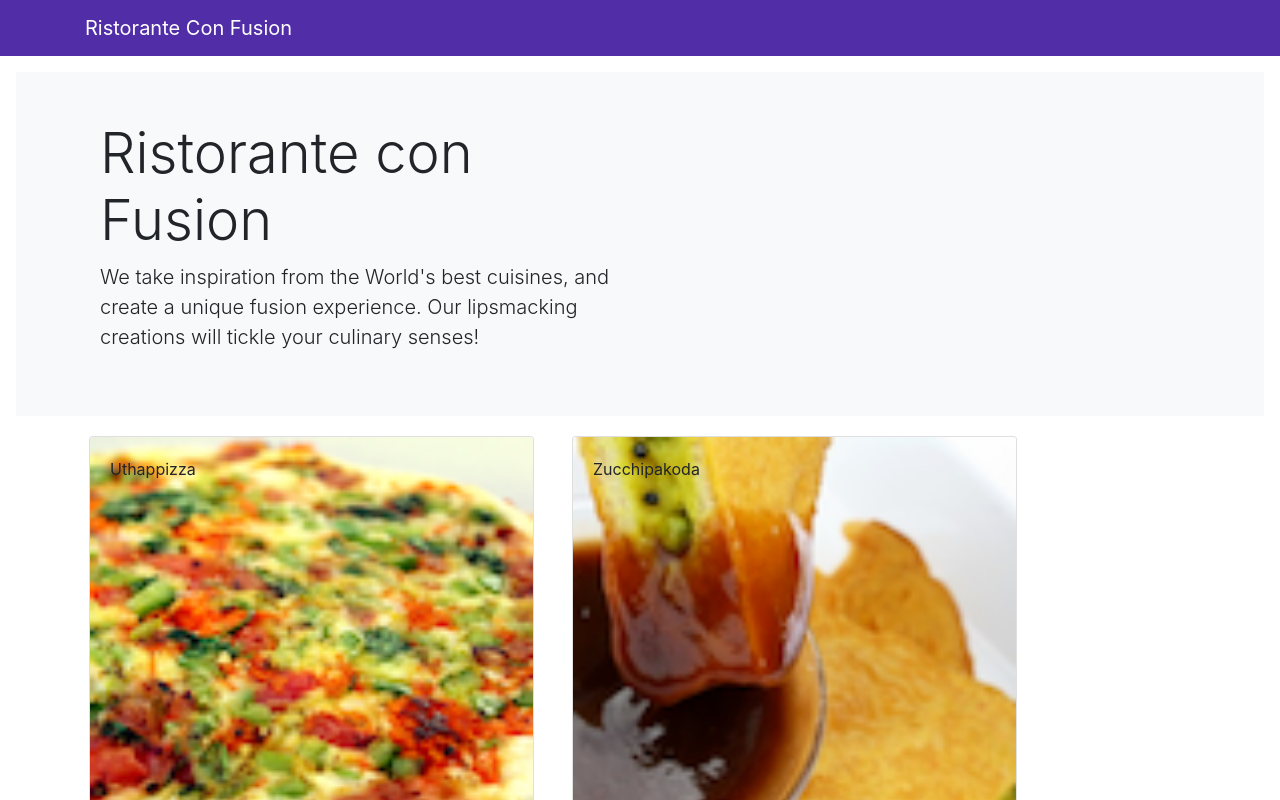
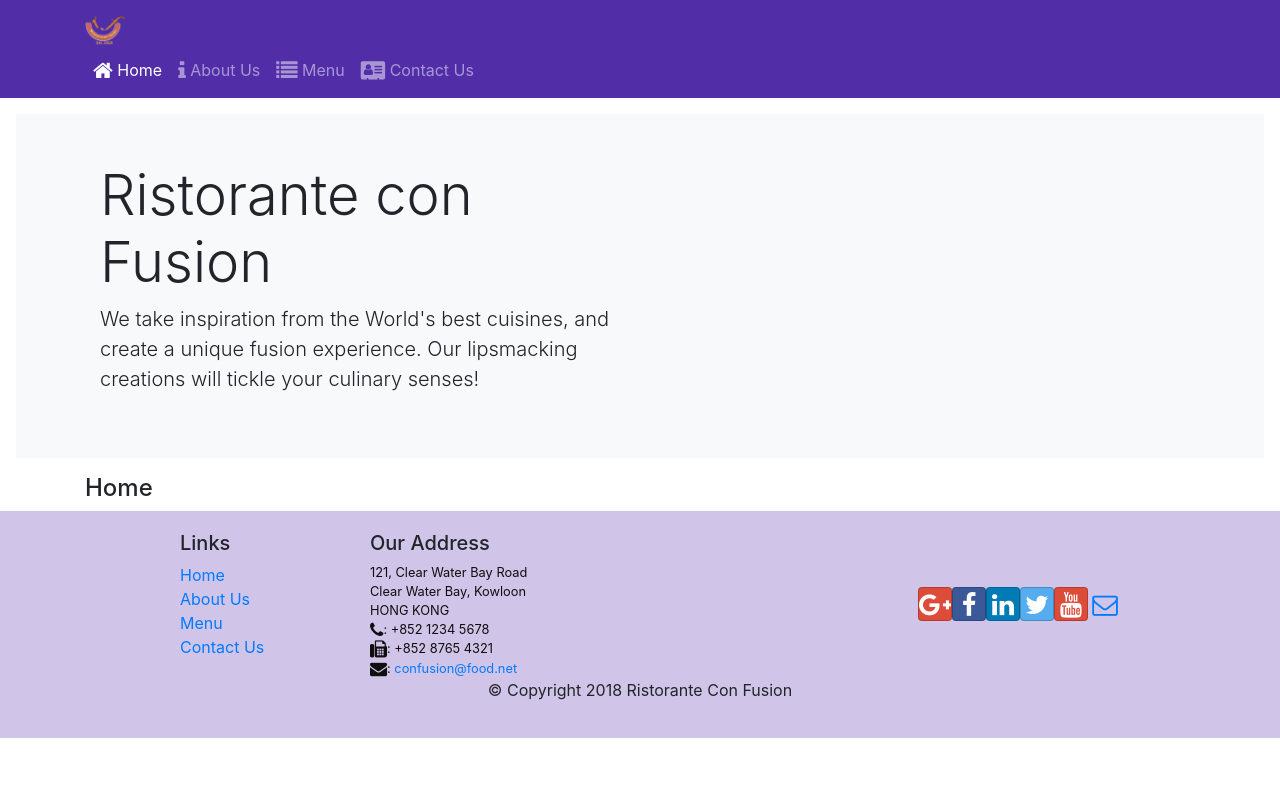
Before and after one commit to Geeth-K/React_practice_apps, a React (Create React App) app: page /home in a window 1280 px wide. Shown: the top 800 px of the page. Built offline with nearby package versions, Linux system fonts and the light colour scheme.

Commit message:
React router

```diff
--- a/package.json
+++ b/package.json
@@ -13,6 +13,7 @@
     "react-bootstrap": "^1.0.1",
     "react-dom": "^16.14.0",
     "react-popper": "^2.2.5",
+    "react-router-dom": "^4.2.2",
     "react-scripts": "^5.0.0",
     "reactstrap": "^9.0.1",
     "web-vitals": "^2.1.4"
--- a/src/App.js
+++ b/src/App.js
@@ -1,15 +1,17 @@
 import React, { Component } from 'react';
-import { Navbar, NavbarBrand } from 'reactstrap';
 import Main from './components/MainComponent';
 import './App.css';
+import { BrowserRouter } from 'react-router-dom';
 
 class App extends Component {
 
   render() {
     return (
-      <div>
-        <Main/>
-      </div>
+      <BrowserRouter>
+        <div>
+          <Main/>
+        </div>
+      </BrowserRouter>
     );
   }
 }
--- a/src/components/FooterComponent.js
+++ b/src/components/FooterComponent.js
@@ -1,4 +1,5 @@
 import React from 'react';
+import { Link } from 'react-router-dom';
 
 function Footer(props) {
     return(
@@ -8,10 +9,10 @@
                     <div className="col-4 offset-1 col-sm-2">
                         <h5>Links</h5>
                         <ul className="list-unstyled">
-                            <li><a href="#">Home</a></li>
-                            <li><a href="#">About</a></li>
-                            <li><a href="#">Menu</a></li>
-                            <li><a href="contactus.html">Contact</a></li>
+                            <li><Link to='/home'>Home</Link></li>
+                            <li><Link to='/aboutus'>About Us</Link></li>
+                            <li><Link to='/menu'>Menu</Link></li>
+                            <li><Link to='/contactus'>Contact Us</Link></li>
                         </ul>
                     </div>
                     <div className="col-7 col-sm-5">
--- /dev/null
+++ b/src/components/HomeComponent.js
@@ -0,0 +1,11 @@
+import React from 'react';
+
+function Home(props) {
+    return (
+        <div className='container'>
+            <h4>Home</h4>
+        </div>
+    );
+}
+
+export default Home;
--- a/src/components/MainComponent.js
+++ b/src/components/MainComponent.js
@@ -1,30 +1,36 @@
 import React, { Component } from 'react';
+import Home from './HomeComponent';
 import Menu from './MenuComponent';
 import DishDetail from './DishdetailComponent';
 import TopHeaderComponent from './TopHeaderComponent';
 import Footer from './FooterComponent';
 import { DISHES } from '../shared/dishes';
+import { Switch, Route, Redirect } from 'react-router-dom';
 
 class Main extends Component {
   constructor(props) {
     super(props);
 
     this.state = {
-      dishes: DISHES,
-      selectedDish: null
+      dishes: DISHES
     };
   }
 
-  onDishSelect(dishId) {
-    this.setState({selectedDish:dishId});
-  }
+  render() {
+    const HomePage = () => {
+      return (
+        <Home />
+      );
+    };
 
-  render() {
     return (
       <div>
         <TopHeaderComponent/>
-        <Menu dishes={this.state.dishes} onClick={(dishId) => this.onDishSelect(dishId)}/>
-        <DishDetail dish={this.state.dishes.filter((dish) => dish.id === this.state.selectedDish)[0]}/>
+        <Switch>
+          <Route path="/home" component={HomePage}/>
+          <Route exact path="/menu" component={() => <Menu dishes={this.state.dishes} />} />
+          <Redirect to="/home"/>
+        </Switch>
         <Footer />
       </div>
     );
--- a/src/components/MenuComponent.js
+++ b/src/components/MenuComponent.js
@@ -3,7 +3,7 @@
 
 function RenderMenuItem({dish, onClick}) {
     return (
-            <Card onClick={() => onClick(dish.id)}>
+            <Card>
                 <CardImg width="100%" src={dish.image} alt={dish.name}/>
                 <CardImgOverlay>
                     <CardTitle>{dish.name}</CardTitle>
--- a/src/components/TopHeaderComponent.js
+++ b/src/components/TopHeaderComponent.js
@@ -1,15 +1,51 @@
 import React, {Component} from 'react';
-import {Navbar, NavbarBrand, Jumbotron} from 'reactstrap';
+import { Navbar, NavbarBrand, Nav, NavItem, Collapse, NavbarToggler } from 'reactstrap';
+import { NavLink } from 'react-router-dom';
 
 class TopHeaderComponent extends Component {
+    constructor(props) {
+        super(props);
+
+        this.toggleNav = this.toggleNav.bind(this);
+        this.state = {
+            isNavOpen: false
+        };
+    }
+
+    toggleNav() {
+        this.setState({
+            isNavOpen: !this.state.isNavOpen
+        });
+    }
+
     render() {
         return (
             <>
-                <Navbar dark>
+                <Navbar dark expand="md">
                     <div className="container">
-                        <NavbarBrand href="/">Ristorante Con Fusion</NavbarBrand>
+                        <NavbarToggler onClick={this.toggleNav} />
+                        <NavbarBrand className="mr-auto" href="/">
+                            <img src='assets/images/logo.png' height="30" width="41" alt='Ristorante Con Fusion' />
+                        </NavbarBrand>
+                        <Collapse isOpen={this.state.isNavOpen} navbar>
+                            <Nav navbar>
+                                <NavItem>
+                                    <NavLink className="nav-link"  to='/home'><span className="fa fa-home fa-lg"></span> Home</NavLink>
+                                </NavItem>
+                                <NavItem>
+                                    <NavLink className="nav-link" to='/aboutus'><span className="fa fa-info fa-lg"></span> About Us</NavLink>
+                                </NavItem>
+                                <NavItem>
+                                    <NavLink className="nav-link"  to='/menu'><span className="fa fa-list fa-lg"></span> Menu</NavLink>
+                                </NavItem>
+                                <NavItem>
+                                    <NavLink className="nav-link" to='/contactus'><span className="fa fa-address-card fa-lg"></span> Contact Us</NavLink>
+                                </NavItem>
+                            </Nav>
+                        </Collapse>
                     </div>
                 </Navbar>
+
                 <div class="bg-light p-5 rounded-lg m-3">
                     <div className="container">
                         <div className="row row-header">
```
Also changed, not shown: 1 other file (tests, documents, lock files or other folders).
